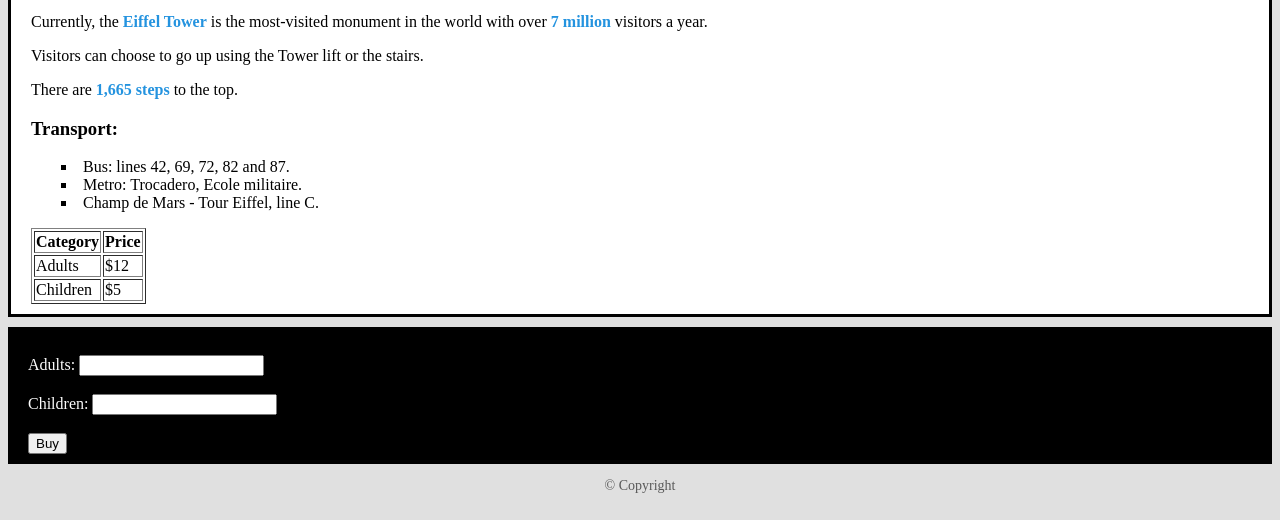
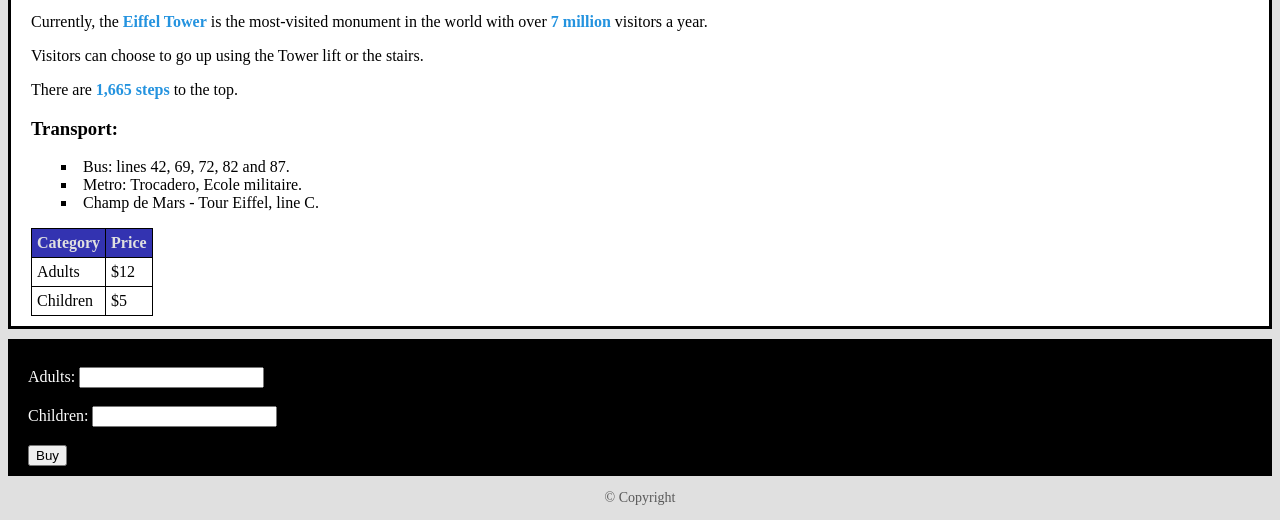
Before and after one commit to ebouabba/Eiffel, a plain HTML site: page index.html in a window 1280 px wide. Shown: the part 387-907 px from the top of the page. Drawn offline with Linux system fonts and the light colour scheme.

Commit message:
second push1

```diff
--- a/index.html
+++ b/index.html
@@ -28,7 +28,7 @@
             <li>Metro: Trocadero, Ecole militaire.</li>
             <li>Champ de Mars - Tour Eiffel, line C.</li>
         </ul>
-        <table border="1">
+        <table>
             <tr>
                 <th>Category</th>
                 <th>Price</th>
--- a/style.css
+++ b/style.css
@@ -1,8 +1,8 @@
-body{
+body {
     background-color: #e0e0e0;
 }
 
-#buy{
+#buy {
     margin-top: 10px;
     border: solid #000000;
     padding: 10px 20px 10px 20px;
@@ -17,16 +17,37 @@ body{
     border: solid #000000;
 }
 
-#buy b{
+#buy b {
     color: #2493df;
     font-size: 16px;
     font-weight: bold;
 }
-#buy ul{
+
+#buy ul {
     list-style-position: inside;
     list-style-type: square;
-    padding-left:  30px;
+    padding-left: 30px;
 }
+
+#buy table,
+th,
+td {
+    border: 1px solid black;
+    border-collapse: collapse;
+}
+
+#buy th,
+td {
+    padding: 5px;
+    text-align: left;
+}
+
+#buy th {
+    background-color: rgb(51, 51, 177);
+    color: #e0e0e0;
+
+}
+
 #buy1 form {
     margin-top: 10px;
     color: #fcfcfc;
@@ -35,7 +56,7 @@ body{
 }
 
 footer {
-    color:#595959 ;
+    color: #595959;
     font-size: 14px;
     text-align: center;
 }
```
